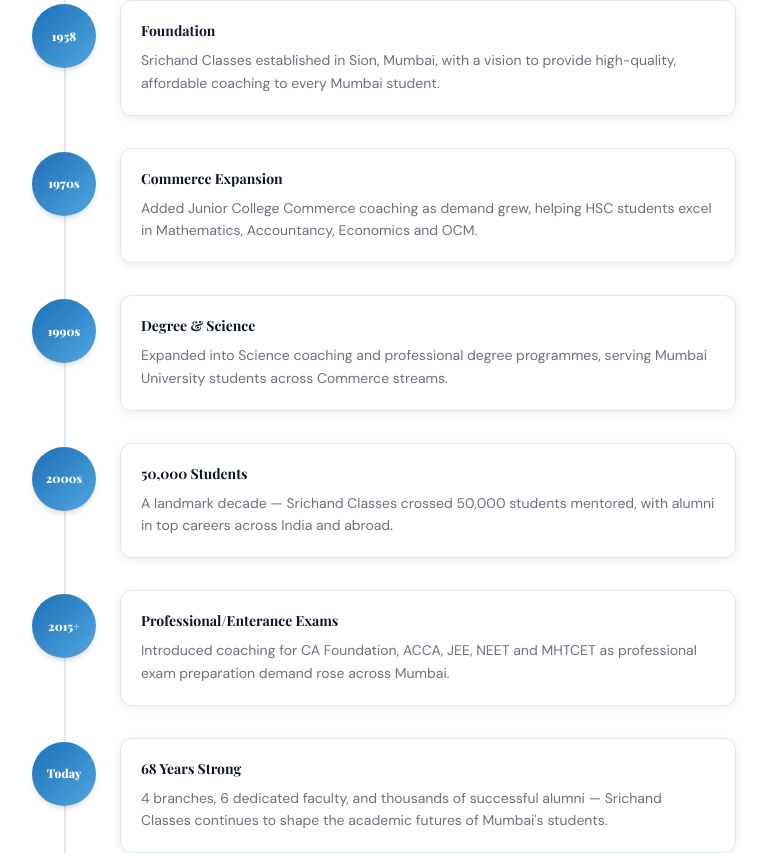
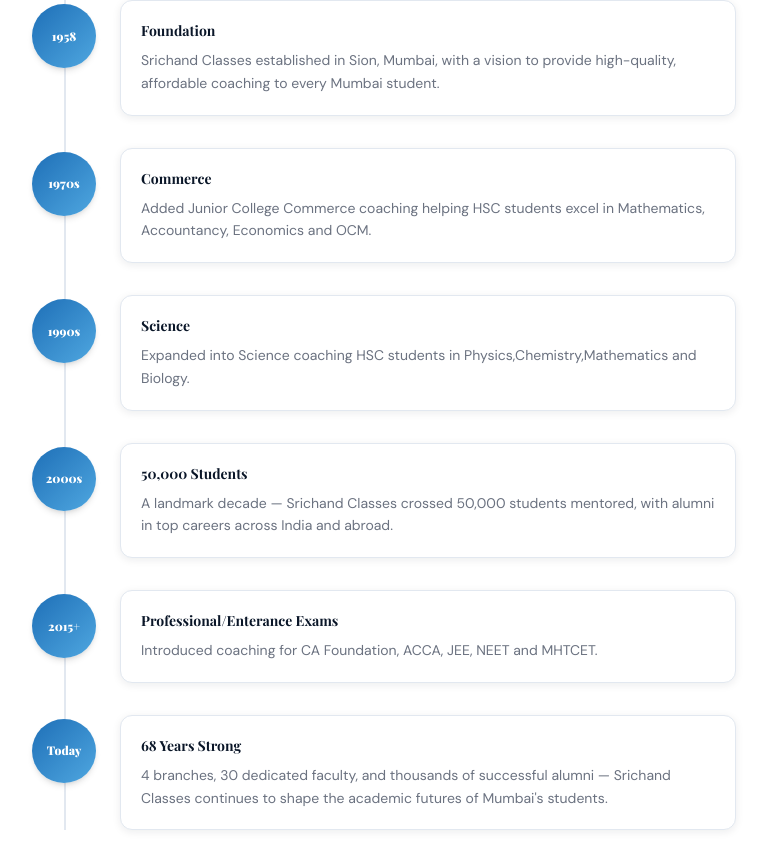
Before and after one commit to shahiddkhan/srichand-classes, a Next.js app: page /about in a window 1280 px wide. Shown: the part 2991-3844 px from the top of the page, without its empty margins (256-1023 px from the left). Built offline with nearby package versions, Linux system fonts and the light colour scheme.

Commit message:
fixed about lineup wording 2

```diff
--- a/app/about/page.jsx
+++ b/app/about/page.jsx
@@ -32,13 +32,13 @@
   },
   {
     year: "1970s",
-    title: "Commerce Expansion",
-    desc: "Added Junior College Commerce coaching as demand grew, helping HSC students excel in Mathematics, Accountancy, Economics and OCM.",
+    title: "Commerce",
+    desc: "Added Junior College Commerce coaching helping HSC students excel in Mathematics, Accountancy, Economics and OCM.",
   },
   {
     year: "1990s",
-    title: "Degree & Science",
-    desc: "Expanded into Science coaching and professional degree programmes, serving Mumbai University students across Commerce streams.",
+    title: "Science",
+    desc: "Expanded into Science coaching HSC students in Physics,Chemistry,Mathematics and Biology.",
   },
   {
     year: "2000s",
@@ -48,12 +48,12 @@
   {
     year: "2015+",
     title: "Professional/Enterance Exams",
-    desc: "Introduced coaching for CA Foundation, ACCA, JEE, NEET and MHTCET as professional exam preparation demand rose across Mumbai.",
+    desc: "Introduced coaching for CA Foundation, ACCA, JEE, NEET and MHTCET.",
   },
   {
     year: "Today",
     title: "68 Years Strong",
-    desc: "4 branches, 6 dedicated faculty, and thousands of successful alumni — Srichand Classes continues to shape the academic futures of Mumbai's students.",
+    desc: "4 branches, 30 dedicated faculty, and thousands of successful alumni — Srichand Classes continues to shape the academic futures of Mumbai's students.",
   },
 ];
 
```
